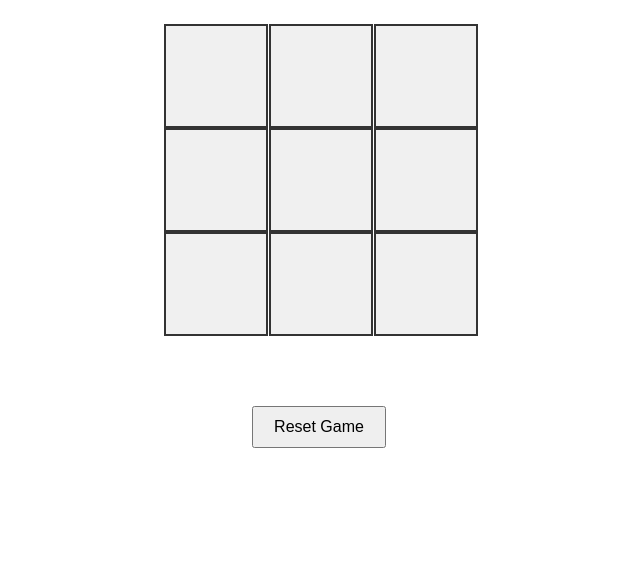
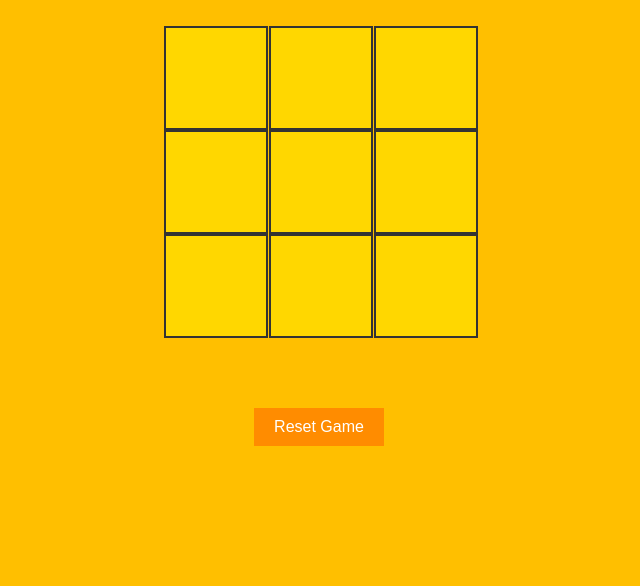
Before and after one commit to SajidAbdullah729/Tic-Tac-Toe, a plain HTML site: page index.html in a window 1280 px wide. Shown: the part 214-800 px from the top of the page, without its empty margins (321-961 px from the left). Drawn offline with Linux system fonts and the light colour scheme.

Commit message:
ui changes

```diff
--- a/styles.css
+++ b/styles.css
@@ -7,6 +7,7 @@ body {
   align-items: center;
   height: 100vh; /* Makes sure the content is centered on full height */
   margin: 0;
+  background-color: #FFBF00; /* Orange-Yellowish background */
 }
 
 h1 {
@@ -31,7 +32,8 @@ h1 {
   align-items: center;
   font-size: 2rem;
   cursor: pointer;
-  background-color: #f0f0f0;
+  background-color: #FFD700;
+  color: black;
 }
 
 button {
@@ -39,8 +41,12 @@ button {
   padding: 10px 20px;
   font-size: 1rem;
   cursor: pointer;
+  background-color: #FF8C00;
+  color: white;
+  border: none;
 }
 
 button:disabled {
   background-color: #ccc;
+  color: black;
 }
```
